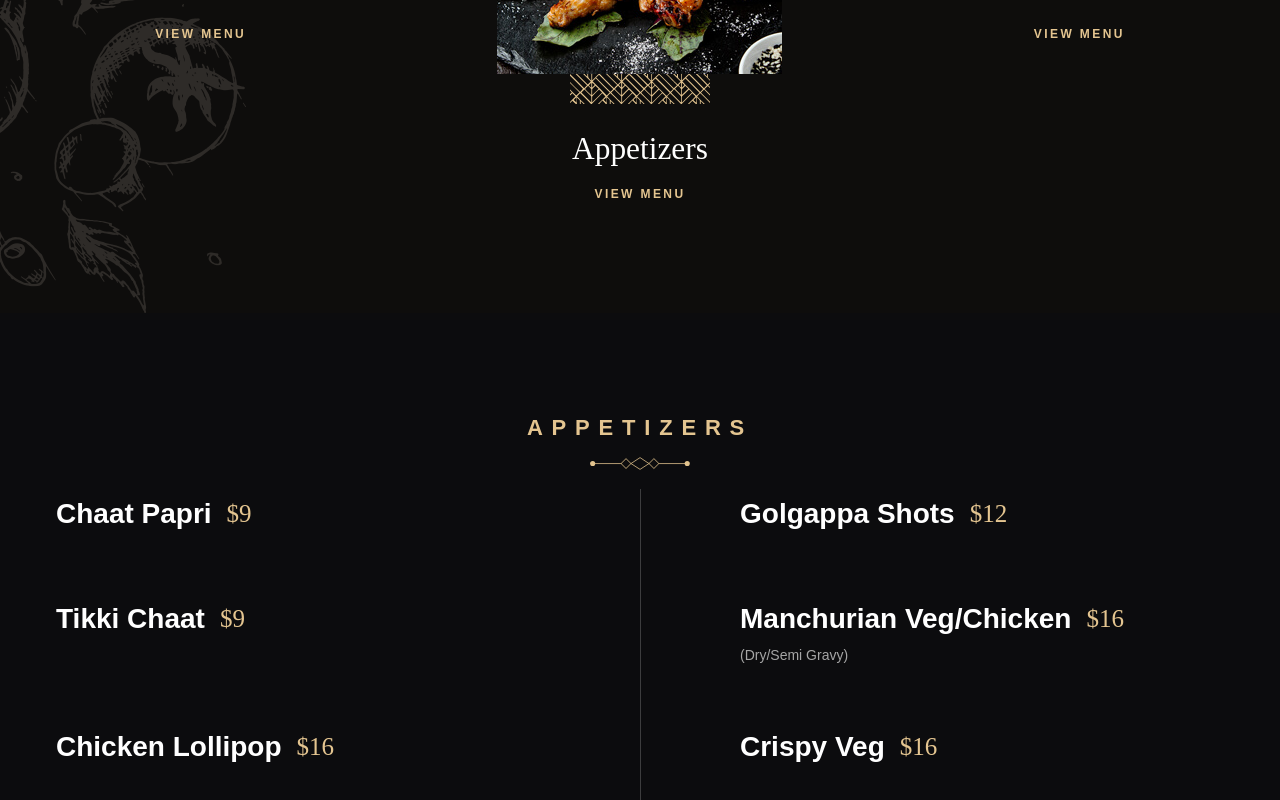
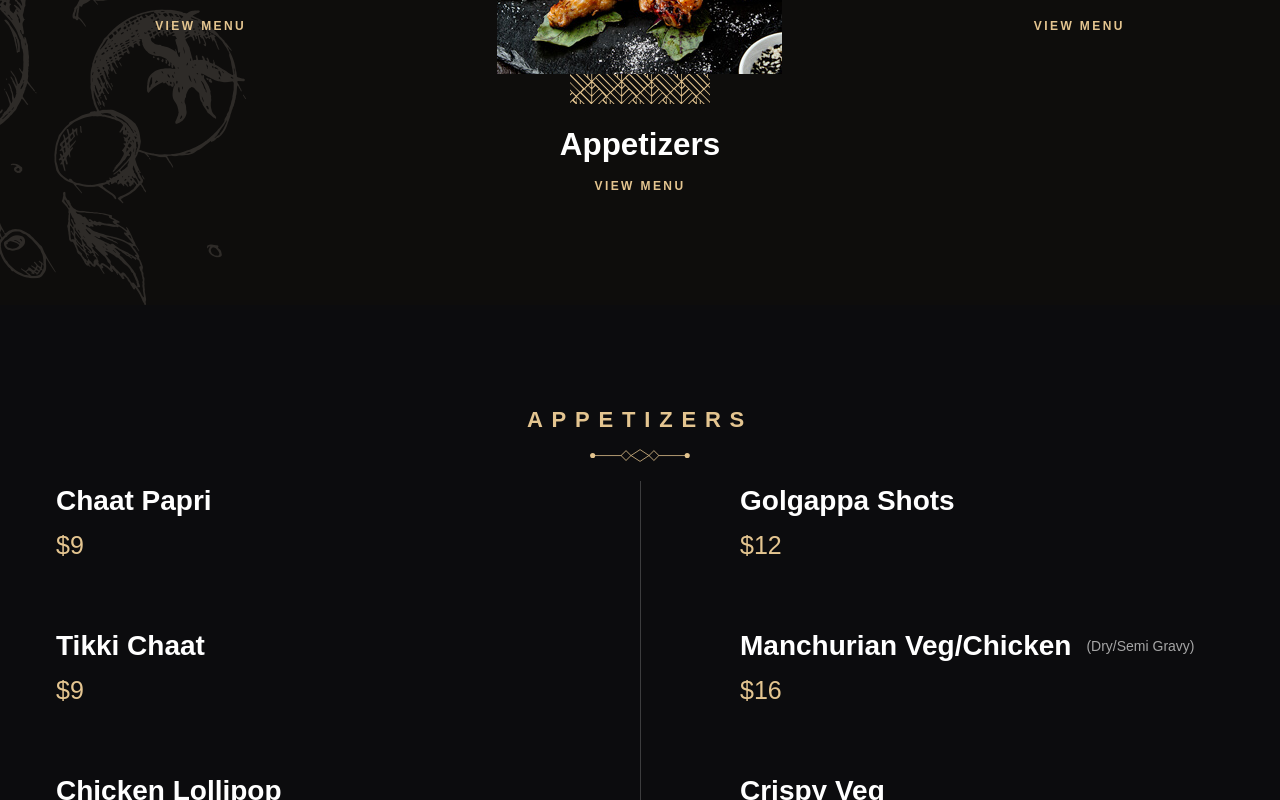
Before and after one commit to saiprabhat/Sardarji, a React (Create React App) app: page / in a window 1280 px wide. Shown: the part 1620-2420 px from the top of the page. Built offline with nearby package versions, Linux system fonts and the light colour scheme.

Commit message:
font changed

```diff
--- a/src/Component/Menu.jsx
+++ b/src/Component/Menu.jsx
@@ -86,9 +86,9 @@ export default function Menu() {
                             <span class="badge label-1">Special</span>
                           ) : null}
 
-                          <span class="span title-2">{details.price}</span>
+                          <p class="card-text label-1">{details.des}</p>
                         </div>
-                        <p class="card-text label-1">{details.des}</p>
+                        <span class="span title-2">{details.price}</span>
                       </div>
                     </div>
                   </li>
--- a/src/index.css
+++ b/src/index.css
@@ -236,11 +236,11 @@ body.nav-active {
 
 .display-1,
 .headline-1,
-.headline-2,
-.title-1,
-.title-2,
+.title-4
+/* .title-1, */
+/* .title-2, */
 /* .title-3, */
-.title-4 {
+  .headline-2 {
   color: var(--white);
   font-family: var(--fontFamily-forum);
   font-weight: var(--weight-regular);
```
